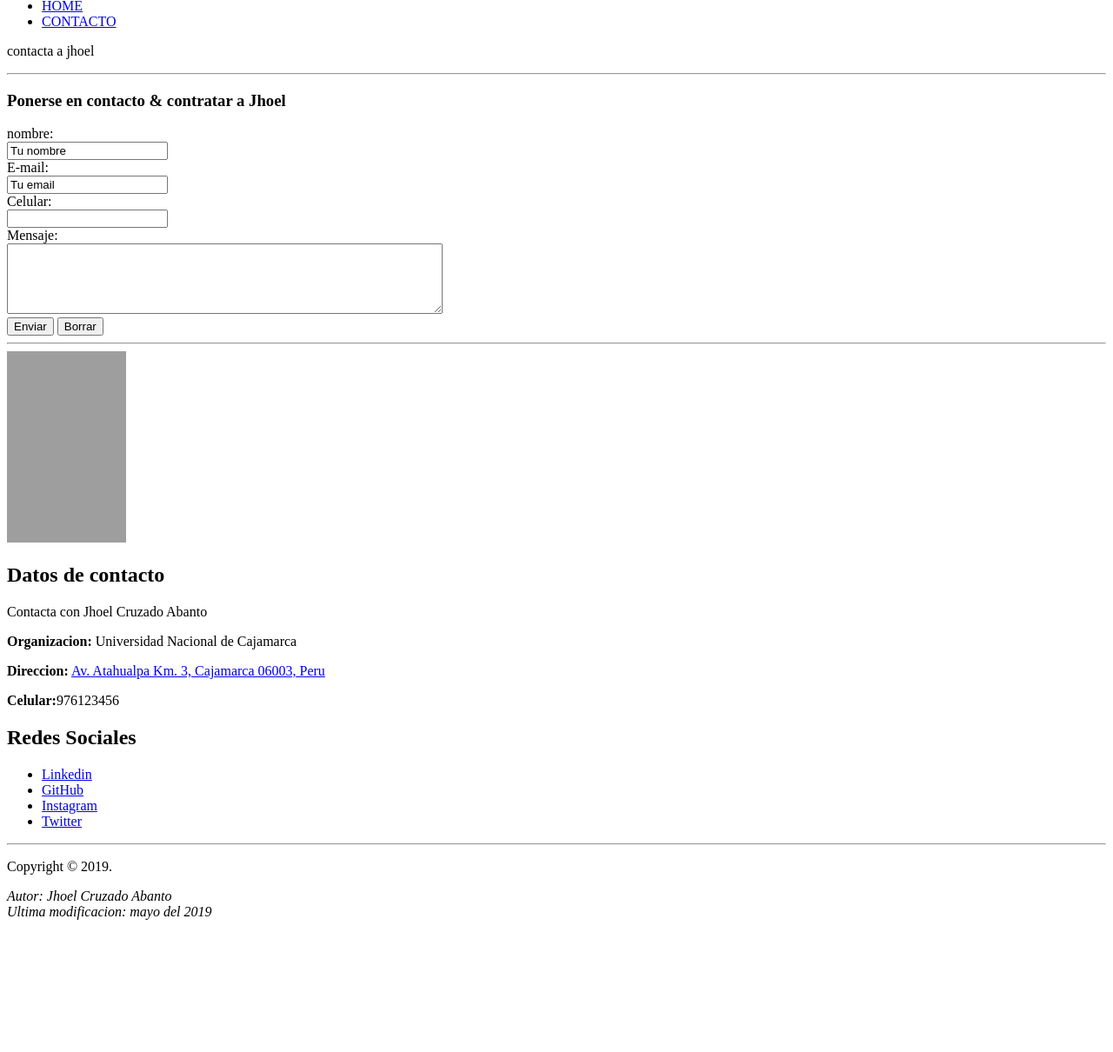
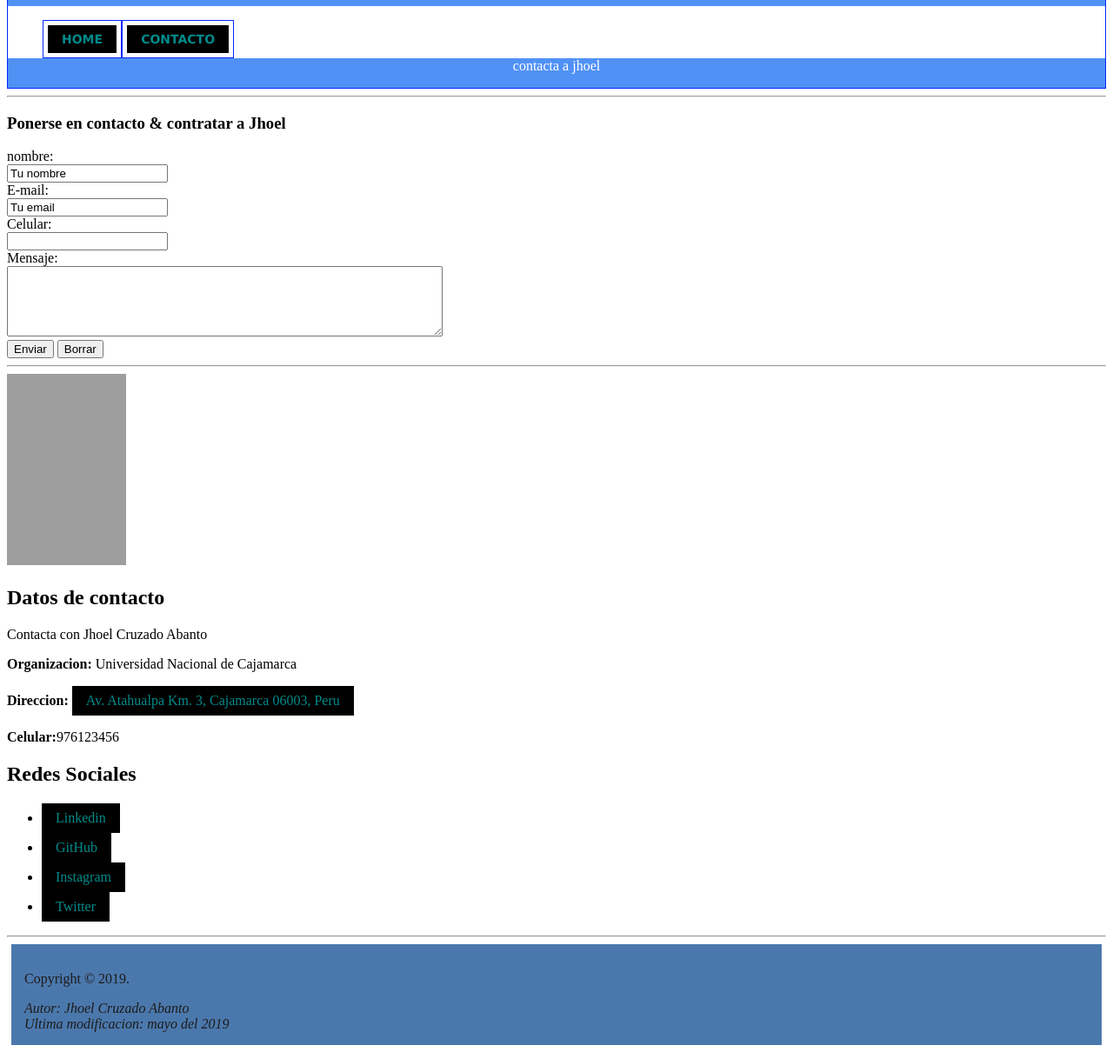
Before and after one commit to jcruzadoa14/jcruzadoa14.github.io, a plain HTML site: page PaginaWeb/contact.html in a window 1280 px wide. Shown: the part 82-1292 px from the top of the page at 87% size. Before the commit the page ends 1148 px from the top, so only its background shows below. Drawn offline with Linux system fonts and the light colour scheme; grey boxes are pictures that could not be loaded.

Commit message:
actualizacion

```diff
--- a/PaginaWeb/contact.html
+++ b/PaginaWeb/contact.html
@@ -16,7 +16,7 @@
     <meta name="author" content="Jhoel Cruzado Abanto" />
     <meta name="description" content="Pagina personal HTML, contact" />
 
-    <link rel="stylesheet" href="">
+    <link rel="stylesheet" href="css/estilo.css">
 </head>
 
 <body>
@@ -30,7 +30,7 @@
         <h1>CONTACTO</h1>
 
         <!--Enlaces de navegación -->
-        <nav>
+        <nav id="navegador">
             <ul>
                 <li><a href="index.html">HOME</a></li>
                 <li><a href="contact.html">CONTACTO</a></li>
@@ -84,7 +84,7 @@
     </aside>
     <hr>
 
-    <footer>
+    <footer id="piepag">
         <p>Copyright &copy; 2019.</p>
         <address>Autor: Jhoel Cruzado Abanto <br/> Ultima modificacion: mayo del 2019</address>
     </footer>
```
Also changed, not shown: PaginaWeb/lugares.html (+2 -2 lines).
